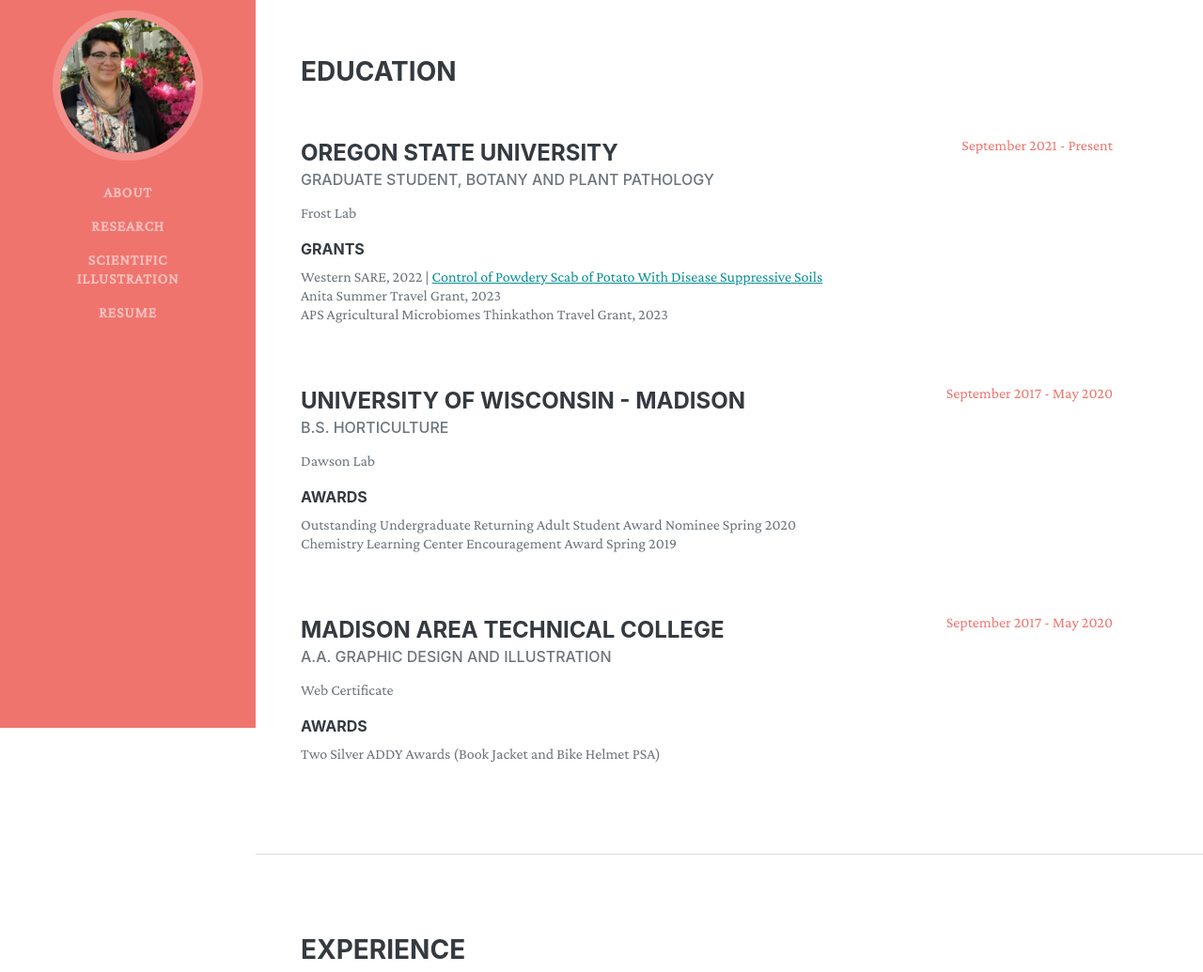
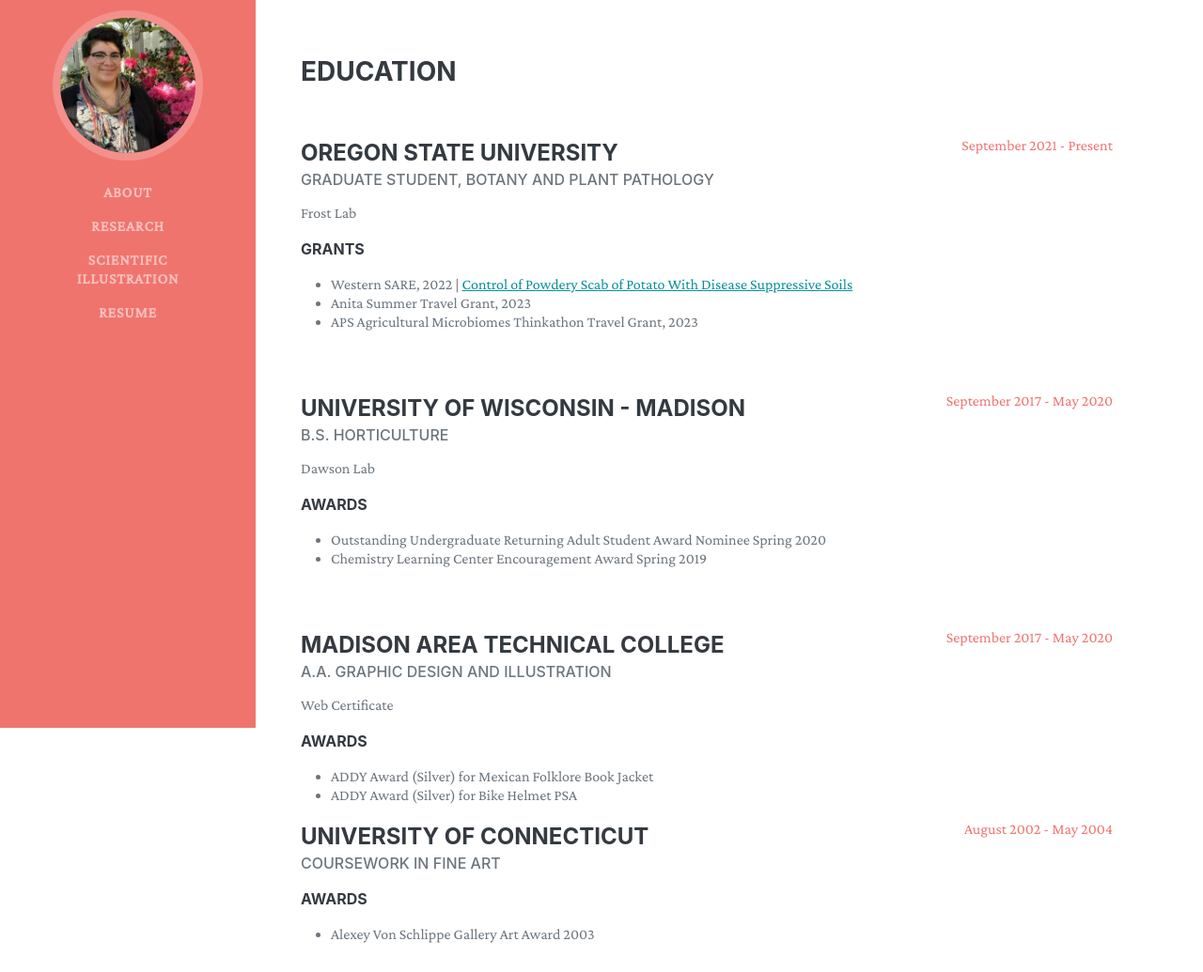
Before and after one commit to delightsofdecay/delightsofdecay.github.io, a plain HTML site: page resume.html in a window 1280 px wide. Shown: the part 25-1060 px from the top of the page at 94% size. Drawn offline with nearby package versions, Linux system fonts and the light colour scheme; a script that the page names is missing; a web font is replaced by a local one.

Commit message:
Just kidding - here's the real favicon and some other stuff

```diff
--- a/resume.html
+++ b/resume.html
@@ -46,8 +46,12 @@
                             <div class="subheading mb-3">Graduate Student, Botany and Plant Pathology</div>
                             <p>Frost Lab</p>
                             <h5>Grants</h5>
-                            <p>Western SARE, 2022 | <a href="https://projects.sare.org/sare_project/gw22-236/" target="_blank">Control of Powdery Scab of Potato With Disease Suppressive Soils
-</a><br>Anita Summer Travel Grant, 2023<br>APS Agricultural Microbiomes Thinkathon Travel Grant, 2023</p>
+                            <p><ul>
+                                <li>Western SARE, 2022 | <a href="https://projects.sare.org/sare_project/gw22-236/" target="_blank">Control of Powdery Scab of Potato With Disease Suppressive Soils</a></li>
+                                <li>Anita Summer Travel Grant, 2023</li>
+                                <li>APS Agricultural Microbiomes Thinkathon Travel Grant, 2023</li>
+                                </ul>
+                            </p>
                         </div>
                         <div class="flex-shrink-0"><span class="text-primary">September 2021 - Present</span></div>
                     </div>
@@ -59,8 +63,12 @@
                             <div class="subheading mb-3">B.S. Horticulture</div>
                             <p>Dawson Lab</p>
                             <h5>Awards</h5>
-                            <p>Outstanding Undergraduate Returning Adult Student Award Nominee Spring 2020<br>
-                            Chemistry Learning Center Encouragement Award Spring 2019</p>
+                            <p>
+                                <ul>
+                                    <li>Outstanding Undergraduate Returning Adult Student Award Nominee Spring 2020</li>
+                                    <li>                            Chemistry Learning Center Encouragement Award Spring 2019</li>
+                                </ul>
+                            </p>
                         </div>
                         <div class="flex-shrink-0"><span class="text-primary">September 2017 - May 2020</span></div>
                     </div>
@@ -72,9 +80,30 @@
                             <div class="subheading mb-3">A.A. Graphic Design and Illustration</div>
                             <p>Web Certificate</p>
                             <h5>Awards</h5>
-                            <p>Two Silver ADDY Awards (Book Jacket and Bike Helmet PSA)</p>
+                            <p>
+                                <ul>
+                                    <li>ADDY Award (Silver) for Mexican Folklore Book Jacket</li>
+                                    <li>ADDY Award (Silver) for Bike Helmet PSA</li>
+                                </ul>
+                                    </p>
                         </div>
                         <div class="flex-shrink-0"><span class="text-primary">September 2017 - May 2020</span></div>
+                    </div>
+
+
+                    <div class="d-flex flex-column flex-md-row justify-content-between">
+                        <div class="flex-grow-1">
+                            <h3 class="mb-0">University of Connecticut</h3>
+                            <div class="subheading mb-3">Coursework in Fine Art</div>
+                            <p></p>
+                            <h5>Awards</h5>
+                            <p>
+                                <ul>
+                                    <li>Alexey Von Schlippe Gallery Art Award 2003</li>
+                                </ul>
+                                    </p>
+                        </div>
+                        <div class="flex-shrink-0"><span class="text-primary">August 2002 - May 2004</span></div>
                     </div>
 
                 </div>
```
Also changed, not shown: assets/img/favicon.ico (added), assets/img/favicon.png (deleted), 1 other file.
